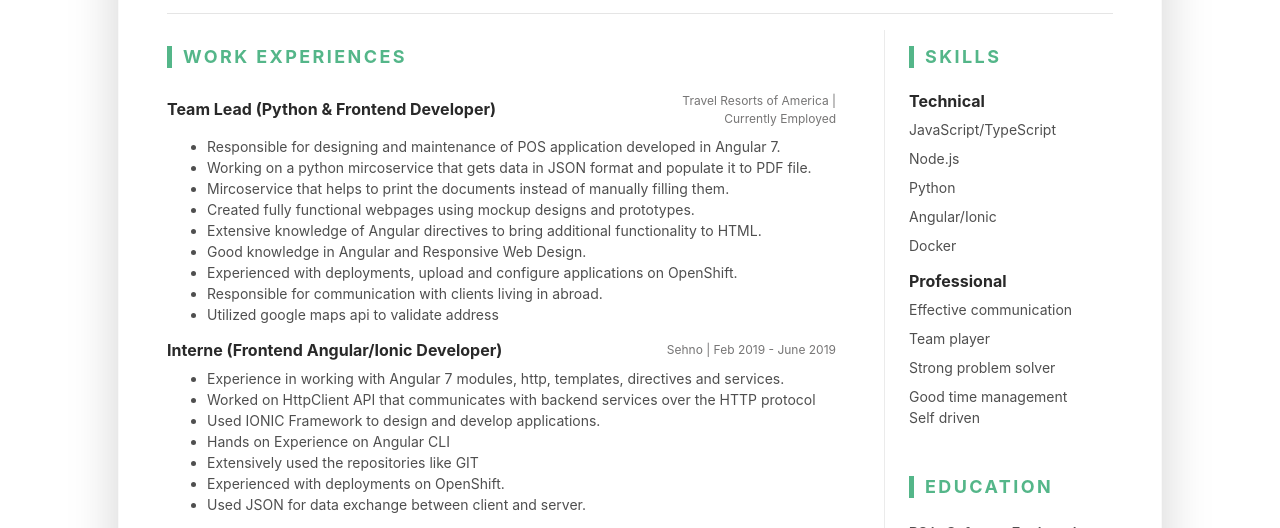
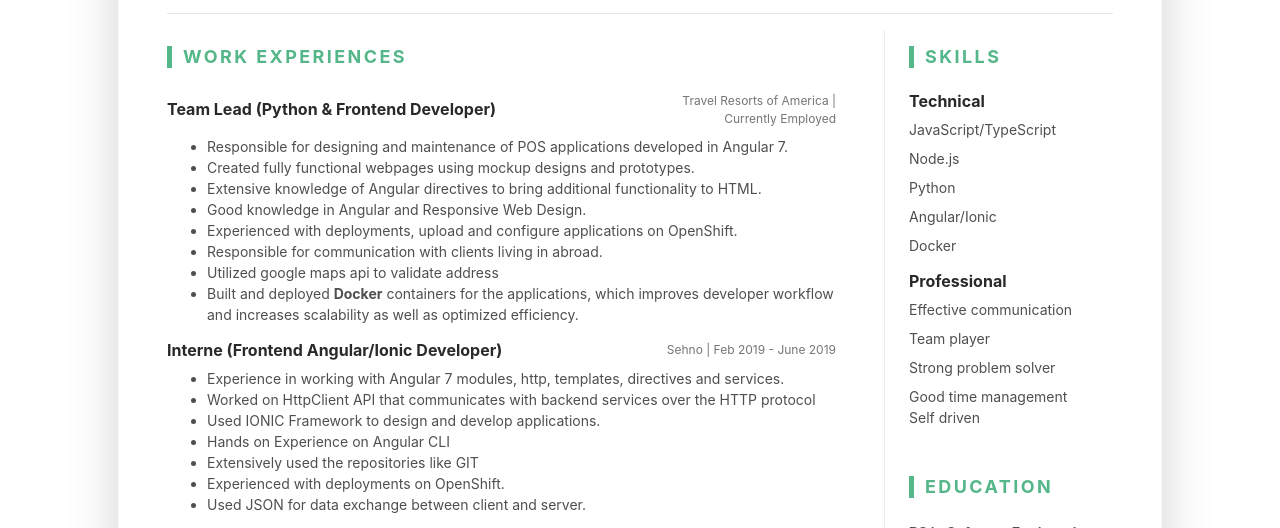
Before and after one commit to HammadAli55/hammadali55.github.io, a plain HTML site: page index.html in a window 1280 px wide. Shown: the part 196-724 px from the top of the page. Drawn offline with Linux system fonts and the light colour scheme.

Commit message:
new technical skill added

```diff
--- a/index.html
+++ b/index.html
@@ -57,15 +57,14 @@
 									</div>
 									<div class="item-content">
 										<ul class="resume-list">
-											<li>Responsible for designing and maintenance of POS application developed in Angular 7.</li>
-											<li>Working on a python mircoservice that gets data in JSON format and populate it to PDF file.</li>
-											<li>Mircoservice that helps to print the documents instead of manually filling them.</li>
+											<li>Responsible for designing and maintenance of POS applications developed in Angular 7.</li>
 											<li>Created fully functional webpages using mockup designs and prototypes.</li>
 											<li>Extensive knowledge of Angular directives to bring additional functionality to HTML.</li>
 											<li>Good knowledge in Angular and Responsive Web Design.</li>
 											<li>Experienced with deployments, upload and configure applications on OpenShift.</li>
 											<li>Responsible for communication with clients living in abroad.</li>
 											<li>Utilized google maps api to validate address</li>
+											<li>Built and deployed <b>Docker</b> containers for the applications, which improves developer workflow and increases scalability as well as optimized efficiency.</li>
 										</ul>
 									</div>
 								</div><!--//item-->
```
